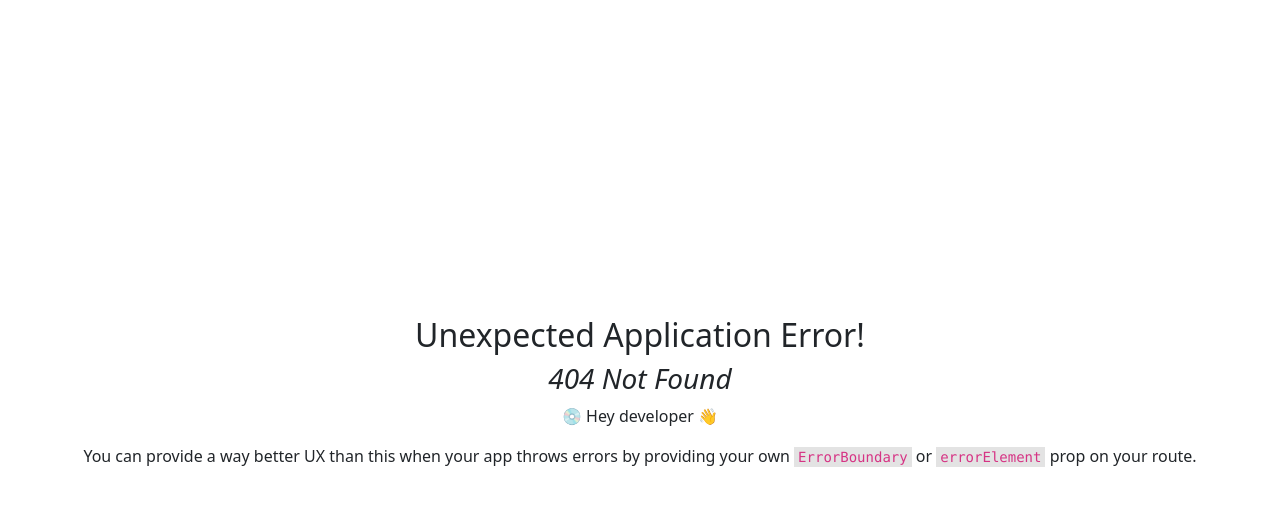
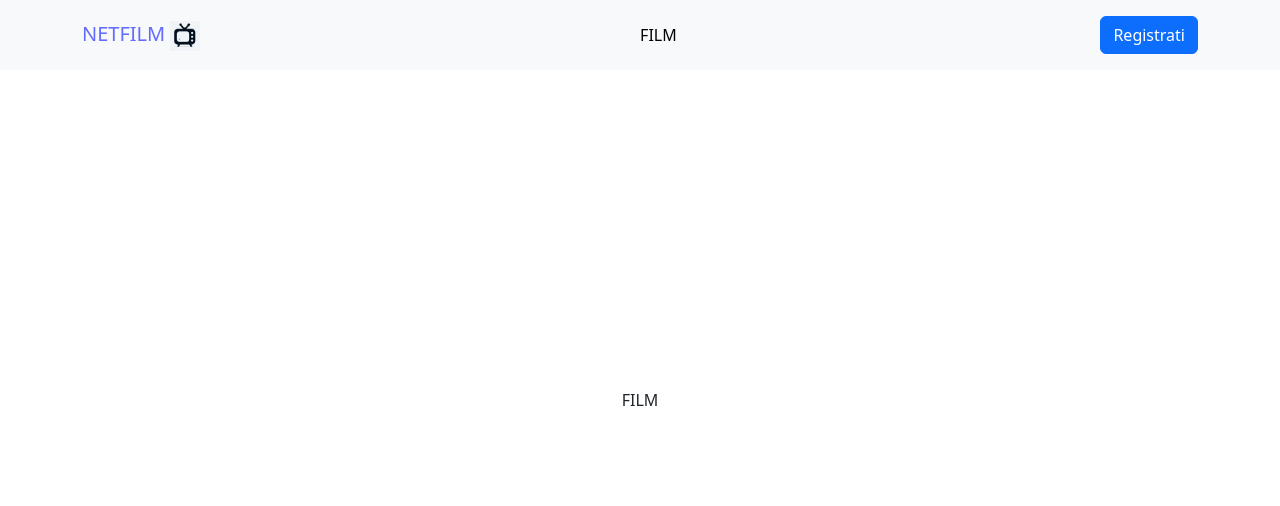
Before and after one commit to nicola1997/netfilm, a React (Vite) app: page /film in a window 1280 px wide. Before the commit this address had no page. Shown: the top 506 px of the page. Built offline with nearby package versions, Linux system fonts and the light colour scheme.

Commit message:
FIX NAVBAR

```diff
--- a/index.html
+++ b/index.html
@@ -4,7 +4,7 @@
     <meta charset="UTF-8" />
     <link rel="icon" type="image/svg+xml" href="src/assets/icon.jpg" />
     <meta name="viewport" content="width=device-width, initial-scale=1.0" />
-    <title>App</title>
+    <title>NetFilm</title>
   </head>
   <body>
     <div id="root"></div>
--- /dev/null
+++ b/src/components/Film.jsx
@@ -0,0 +1,13 @@
+import Navbar from "react-bootstrap/Navbar";
+import NavBar from "./NavBar.jsx";
+function Film() {
+    return (
+        <div>
+            <NavBar></NavBar>
+
+            FILM
+        </div>
+    )
+}
+
+export default Film
--- a/src/components/ModalReg.jsx
+++ b/src/components/ModalReg.jsx
@@ -3,11 +3,11 @@ import Button from 'react-bootstrap/Button';
 import Modal from 'react-bootstrap/Modal';
 import { Form } from "react-bootstrap";
 
-function ModalReg({ show, handleClose }) {
+function ModalReg({ show, close }) {
     // Puoi anche gestire il form qui se necessario
 
     return (
-        <Modal show={show} onHide={handleClose}>
+        <Modal show={show} onHide={close}>
             <Modal.Header closeButton>
                 <Modal.Title>Registrati</Modal.Title>
             </Modal.Header>
@@ -33,11 +33,8 @@ function ModalReg({ show, handleClose }) {
                 </Form>
             </Modal.Body>
             <Modal.Footer>
-                <Button variant="secondary" onClick={handleClose}>
+                <Button variant="secondary" onClick={close}>
                     Close
-                </Button>
-                <Button variant="primary" onClick={handleClose}>
-                    Save Changes
                 </Button>
             </Modal.Footer>
         </Modal>
--- a/src/components/NavBar.jsx
+++ b/src/components/NavBar.jsx
@@ -5,30 +5,31 @@ import icon from '../assets/icon.jpg';
 import { useState } from "react";
 import Button from "react-bootstrap/Button";
 import ModalReg from "./ModalReg.jsx";
+import {NavbarText} from "react-bootstrap";
+import {Link} from "react-router-dom";
 
 function NavBar() {
     const [log, setLog] = useState(false);
     const [modal, setModal] = useState(false);
 
-    const handleShowModal = () => setModal(true);
-    const handleCloseModal = () => setModal(false);
+    const showModal = () => setModal(true);
+    const closeModal = () => setModal(false);
 
     return (
         <div>
             <Navbar className="bg-body-tertiary">
                 <Container>
-                    <Navbar.Brand>NETFILM <img src={icon} alt="img" style={{ width: '30px', height: '30px' }} /></Navbar.Brand>
-                    <Navbar.Toggle />
-                    <Navbar.Collapse className="justify-content-end">
-                        <Navbar.Text>
+                    <Navbar.Brand><Link to={'/'}> NETFILM <img src={icon} alt="img" style={{ width: '30px', height: '30px' }} /></Link></Navbar.Brand>
+                    <NavbarText> <Link to={'/film'}> FILM</Link>  </NavbarText>
+
+                    <Navbar.Text>
                             {log === false ? (
-                                <Button onClick={handleShowModal} variant="primary">Registrati</Button>
+                                <Button onClick={showModal} variant="primary">Registrati</Button>
                             ) : 'Signed'}
                         </Navbar.Text>
-                    </Navbar.Collapse>
                 </Container>
             </Navbar>
-            <ModalReg show={modal} handleClose={handleCloseModal} />
+            <ModalReg show={modal} close={closeModal} />
         </div>
     );
 }
--- a/src/main.jsx
+++ b/src/main.jsx
@@ -6,6 +6,7 @@ import {Provider} from "react-redux";
 import store from "./redux/store.js";
 import {createBrowserRouter, RouterProvider} from "react-router-dom";
 import User from "./components/User.jsx";
+import Film from "./components/Film.jsx";
 
 const router = createBrowserRouter([
     {
@@ -15,6 +16,10 @@ const router = createBrowserRouter([
     {
         path: "/user",
         element: <User/>,
+    },
+    {
+        path: "/film",
+        element: <Film/>,
     },
 
 
```
